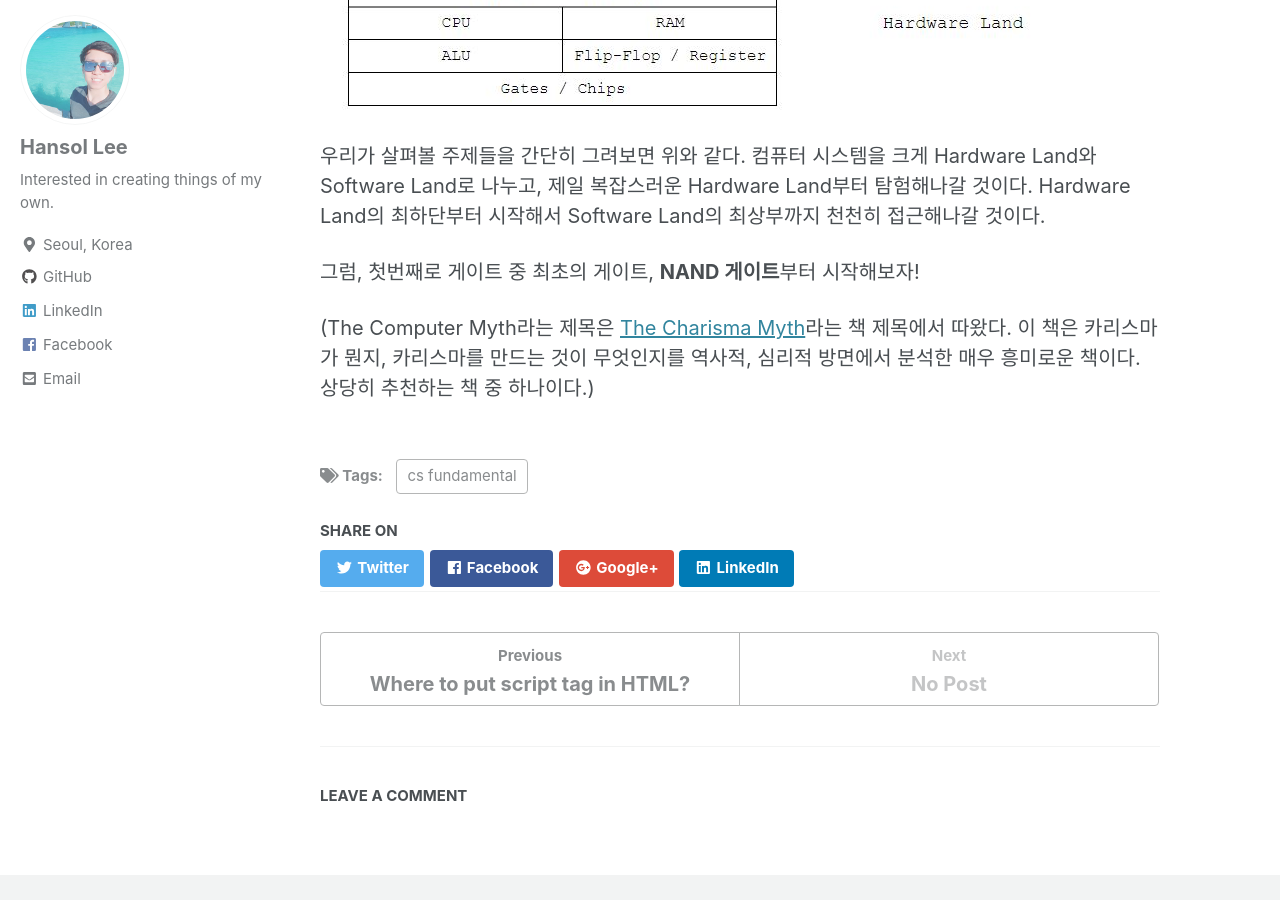
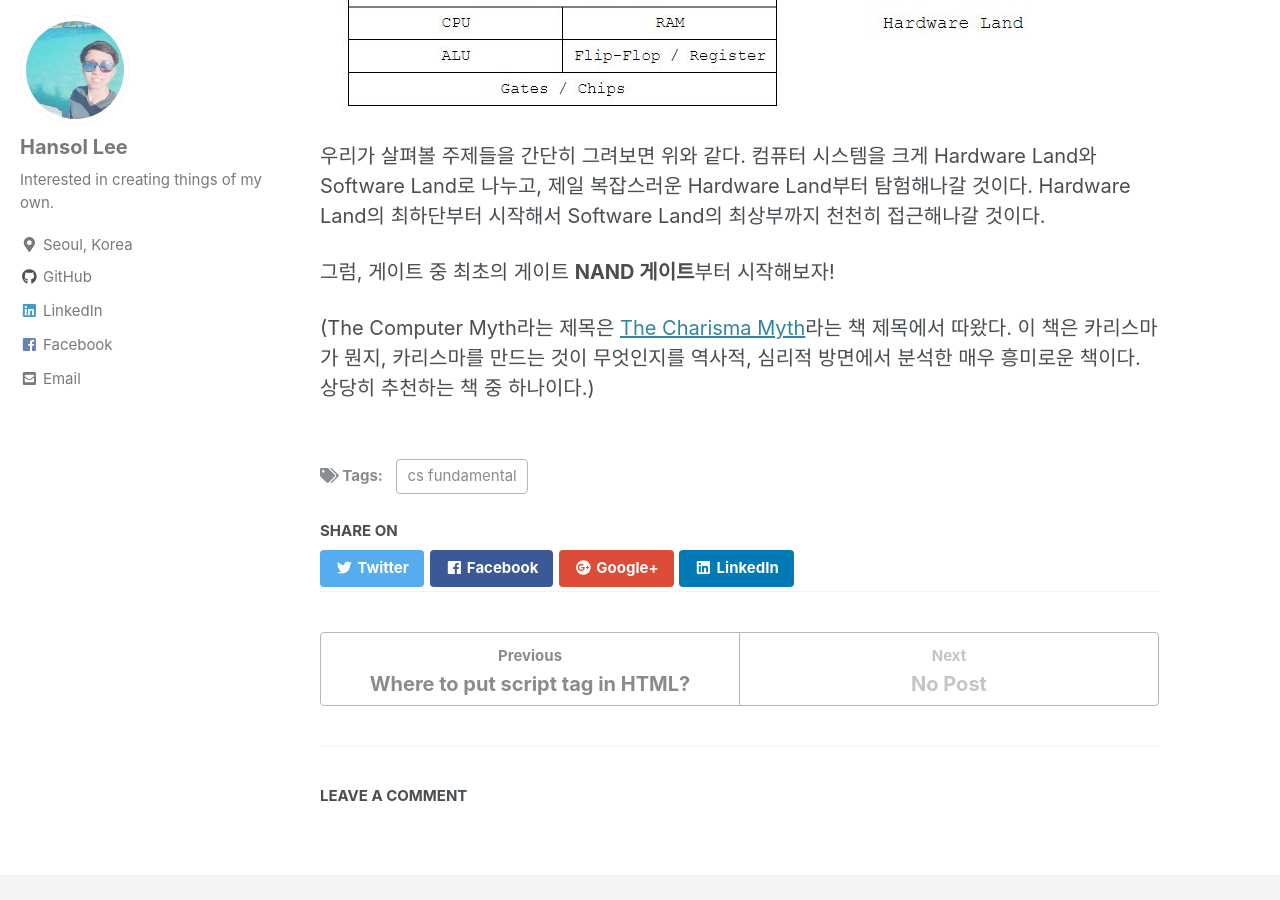
Before and after one commit to giantsol/giantsol.github.io, a Jekyll site: the page built from _posts/2018-12-30-computer-myth-00.md, in a window 1280 px wide and 900 px high, scrolled down 1175 px. Built offline with Jekyll 4.4.1, drawn with Linux system fonts in a browser that asks for light colours; cached includes are drawn as plain includes; nearby versions of some CDN libraries; comment, search, counter and statistics services are not loaded.

Commit message:
update computer myth 00

```diff
--- a/_posts/2018-12-30-computer-myth-00.md
+++ b/_posts/2018-12-30-computer-myth-00.md
@@ -18,6 +18,6 @@ The Computer Myth라는 이 블로그의 시리즈는 위 책을 토대로 **컴
 
 우리가 살펴볼 주제들을 간단히 그려보면 위와 같다. 컴퓨터 시스템을 크게 Hardware Land와 Software Land로 나누고, 제일 복잡스러운 Hardware Land부터 탐험해나갈 것이다. Hardware Land의 최하단부터 시작해서 Software Land의 최상부까지 천천히 접근해나갈 것이다.
 
-그럼, 첫번째로 게이트 중 최초의 게이트, **NAND 게이트**부터 시작해보자!
+그럼, 게이트 중 최초의 게이트 **NAND 게이트**부터 시작해보자!
 
 (The Computer Myth라는 제목은 [The Charisma Myth](https://www.amazon.com/Charisma-Myth-Science-Personal-Magnetism/dp/1591845947/ref=sr_1_1?s=books&ie=UTF8&qid=1545785581&sr=1-1&keywords=the+charisma+myth)라는 책 제목에서 따왔다. 이 책은 카리스마가 뭔지, 카리스마를 만드는 것이 무엇인지를 역사적, 심리적 방면에서 분석한 매우 흥미로운 책이다. 상당히 추천하는 책 중 하나이다.)
```
